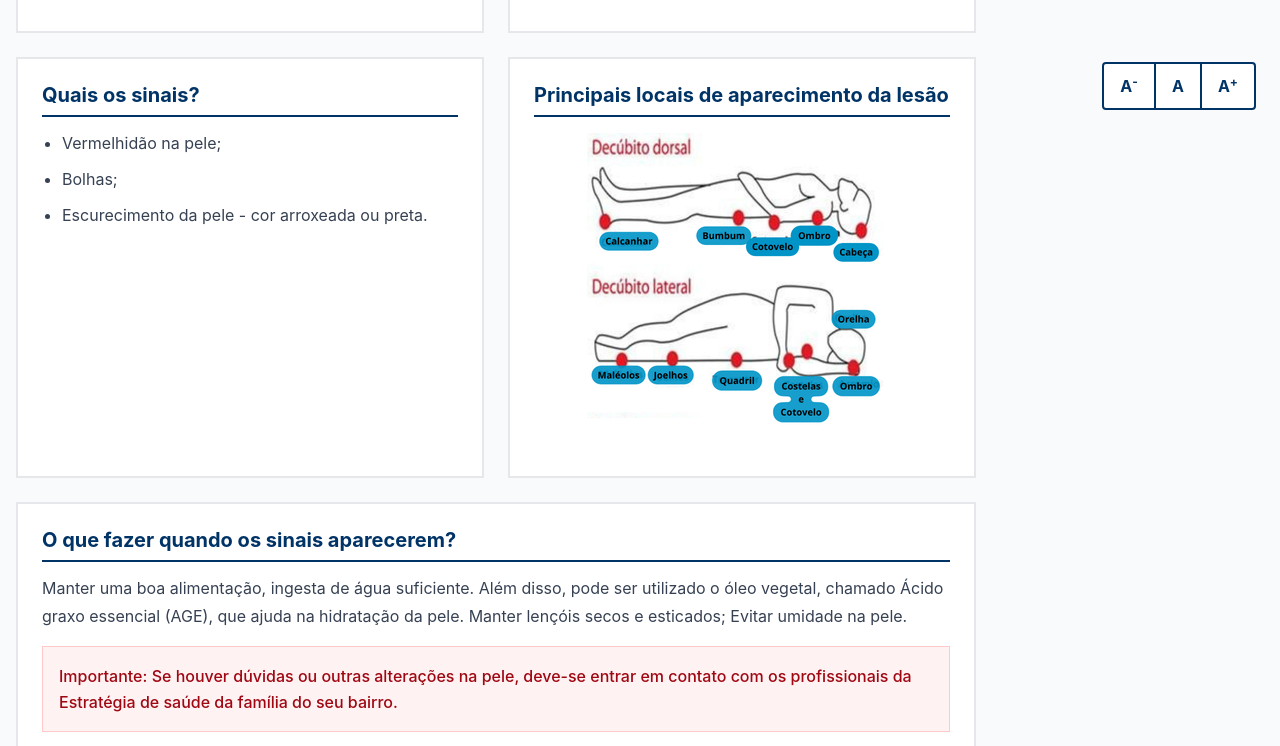
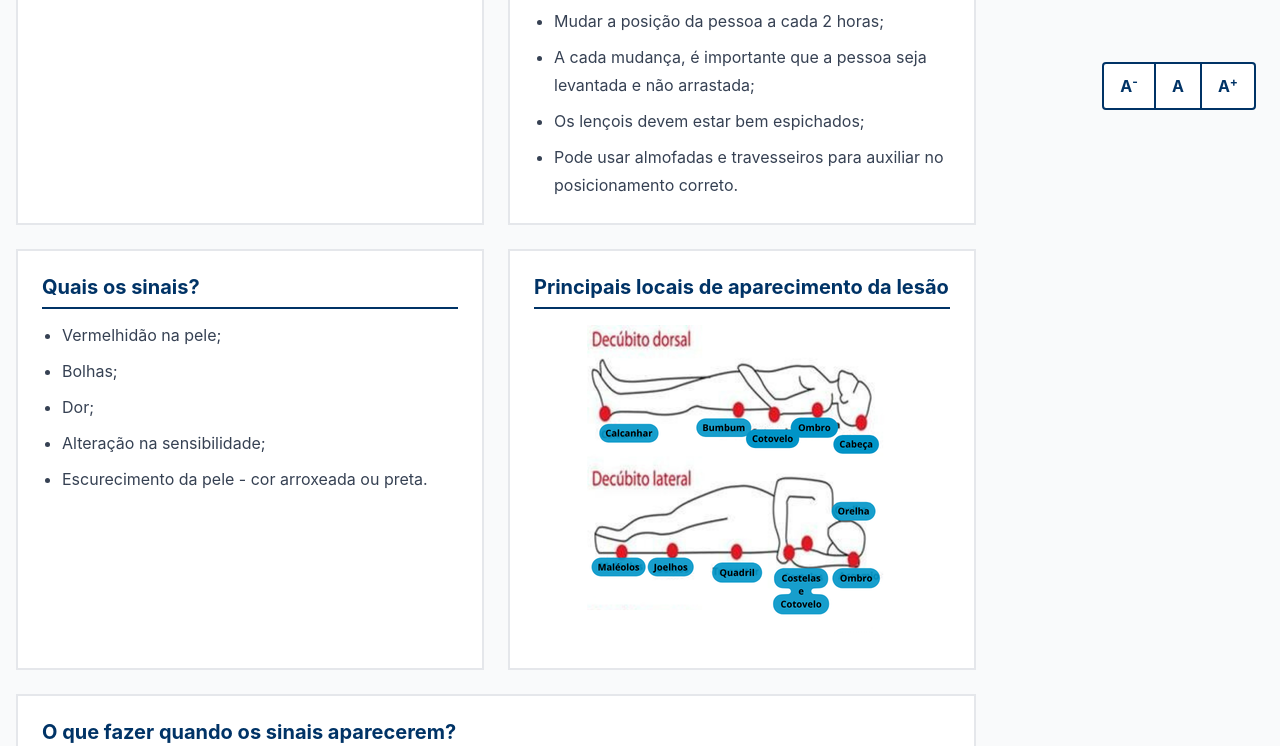
Before and after one commit to gabrieltm-sudo/cuidadopostalta, a React (Vite) app: page / in a window 1280 px wide. Shown: the part 666-1412 px from the top of the page. Built offline with nearby package versions, Linux system fonts and the light colour scheme.

Commit message:
Alterações na página de lesão por pressão
Ainda falta alterações a serem feitas

```diff
--- a/src/pages/LesaoPressao.tsx
+++ b/src/pages/LesaoPressao.tsx
@@ -33,6 +33,12 @@ const LesaoPorPressao = () => {
                         Como evitar?
                     </h2>
                     <img src={comoEvitar} alt="Como evitar a lesão por pressão" className="mx-auto mt-4 max-w-full" />
+                    <ul className="list-disc space-y-2 pl-5 text-base leading-7">
+                        <li>Mudar a posição da pessoa a cada 2 horas;</li>
+                        <li>A cada mudança, é importante que a pessoa seja levantada e não arrastada;</li>
+                        <li>Os lençois devem estar bem espichados;</li>
+                        <li>Pode usar almofadas e travesseiros para auxiliar no posicionamento correto.</li>
+                    </ul>
                 </section>
 
                 <section id="sinais" className="scroll-mt-24 border-2 border-gray-200 bg-white p-6">
@@ -42,6 +48,8 @@ const LesaoPorPressao = () => {
                     <ul className="list-disc space-y-2 pl-5 text-base leading-7">
                         <li>Vermelhidão na pele;</li>
                         <li>Bolhas;</li>
+                        <li>Dor;</li>
+                        <li>Alteração na sensibilidade;</li>
                         <li>Escurecimento da pele - cor arroxeada ou preta.</li>
                     </ul>
                 </section>
@@ -65,8 +73,8 @@ const LesaoPorPressao = () => {
                     </p>
                     <div className="mt-4 border border-red-200 bg-red-50 p-4 font-medium text-red-800">
                         Importante: Se houver dúvidas ou outras alterações na pele, deve-se
-                        entrar em contato com os profissionais da Estratégia de saúde da
-                        família do seu bairro.
+                        entrar em contato com os profissionais da Estratégia de Saúde da
+                        Família (Postinho) do seu bairro.
                     </div>
                     <div className="mt-4 space-y-4">
                         <img src={lesoesAparecimento} alt="Imagem ilustrativa do que fazer quando os sinais aparecerem" className="mx-auto max-w-full" />
```
Also changed, not shown: src/images/LessaoPorPressao/comoEvitarLesaoporPressao.png.
